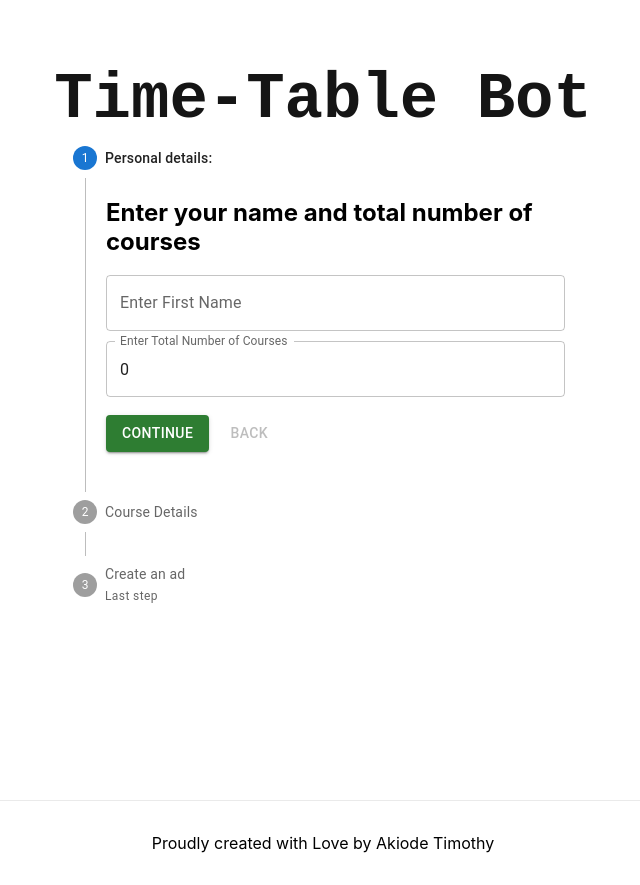
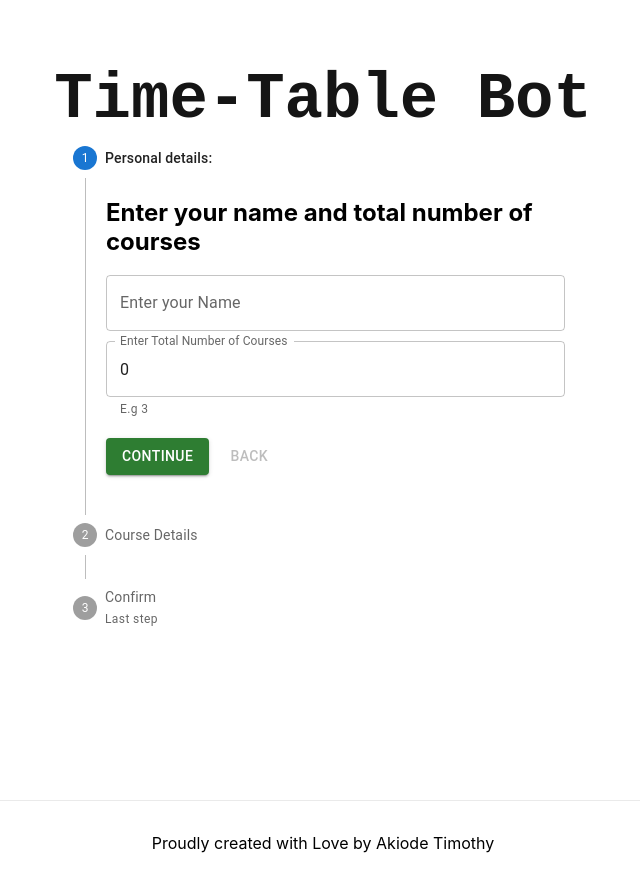
Before and after one commit to Timbaron/Time-Table, a Next.js app: page / in a window 1280 px wide. Shown: the whole page, without its empty margins (317-957 px from the left). Built offline with nearby package versions, Linux system fonts and the light colour scheme.

Commit message:
Save each courses

```diff
--- a/components/box.js
+++ b/components/box.js
@@ -1,4 +1,4 @@
-import React, {useState} from 'react';
+import React, { useState } from 'react';
 import Box from '@mui/material/Box';
 import Stepper from '@mui/material/Stepper';
 import Step from '@mui/material/Step';
@@ -9,6 +9,9 @@ import Paper from '@mui/material/Paper';
 import Typography from '@mui/material/Typography';
 import Form from './form';
 import Courses from './course';
+import Cookie from "js-cookie"
+import Confirm from './confirm';
+
 
 
 
@@ -16,7 +19,9 @@ export default function VerticalLinearStepper() {
     const [activeStep, setActiveStep] = useState(0);
 
     const [name, setName] = useState('')
-    const [courses, setCourses] = useState(0)
+    const [totalcourses, setTotalCourses] = useState(0)
+    const [Allcourses, setAllCourses] = useState([]);
+
 
     const handleNext = () => {
         setActiveStep((prevActiveStep) => prevActiveStep + 1);
@@ -33,19 +38,17 @@ export default function VerticalLinearStepper() {
         {
             label: `Personal details:`,
             title: `Enter your name and total number of courses`,
-            description: <Form name={name} courses={courses} setName={setName} setCourses={setCourses} />,
+            description: <Form name={name} courses={totalcourses} setName={setName} setCourses={setTotalCourses} />,
         },
         {
             label: 'Course Details',
             title: 'Enter Title for each course',
-            description: <Courses courses={courses} />,
+            description: <Courses totalcourses={totalcourses} Allcourses={Allcourses} setAllCourses={setAllCourses} />,
         },
         {
-            label: 'Create an ad',
-            description: `Try out different ad text to see what brings in the most customers,
-              and learn how to enhance your ads using features like ad extensions.
-              If you run into any problems with your ads, find out how to tell if
-              they're running and how to resolve approval issues.`,
+            label: 'Confirm',
+            title: 'Confirm your Enteries',
+            description: <Confirm />,
         },
     ];
 
--- /dev/null
+++ b/components/confirm.js
@@ -0,0 +1,8 @@
+import React from 'react'
+import Cookie from "js-cookie"
+
+export default function Confirm() {
+  return (
+    <div>Confirm</div>
+  )
+}
--- a/components/course.js
+++ b/components/course.js
@@ -1,13 +1,23 @@
-import React from 'react'
+import React, { useId, useEffect } from 'react'
 import Each from './each';
+import Cookie from "js-cookie"
 
-export default function Courses({ courses }) {
+
+export default function Courses({ totalcourses, Allcourses, setAllCourses }) {
   const rendered = [];
-  for (var i = 1; i <= courses; i++) {
-    rendered.push(<Each number={i} />);
+  const courses = '';
+  // delete all cookies from the browser when component is unmounted
+  useEffect(() => {
+    // check is courses exist in local storage
+    // courses = localStorage.getItem('courses');
+  }
+    , [])
+  for (var i = 1; i <= totalcourses; i++) {
+    rendered.push(<Each number={i} Allcourses={Allcourses} setAllCourses={setAllCourses} />);
   }
   return (
     <div>
+      {Allcourses}
       {rendered}
     </div>
   )
--- a/components/each.js
+++ b/components/each.js
@@ -1,14 +1,38 @@
-import { TextField } from '@mui/material'
-import React from 'react'
+import { Button, TextField } from '@mui/material'
+import React, { useState, useId, useEffect } from 'react'
+import Cookie from "js-cookie"
 
-export default function Each({number}) {
+export default function Each({ number, Allcourses, setAllCourses}) {
+    const [course, setCourse] = useState('')
+    const [old, setOld] = useState('')
+    const id = useId();
+    const [status,setStatus] = useState('unsaved')
+
+    function saveHandler(code){
+        if(code !== ''){
+            if(Allcourses.includes(code)){
+                setStatus('saved')
+            }else{
+                setAllCourses([...Allcourses, code])
+                setStatus('saved')
+            }
+        }
+
+    }
+    function changeHandler(code){
+        setStatus('unsaved')
+        setOld(code)
+    }
     return (
+        <div>
             <TextField
                 id="demo-helper-text-misaligned"
                 label="Enter Course Title"
                 style={{ width: '100%', marginBottom: '10px' }}
-          placeholder="E.g Timothy Akiode"
-        //   onChange={(e) => setName(e.target.value)}
+                placeholder="E.g CMP 124"
+                onChange={(e) => changeHandler(e.target.value)}
+                InputProps={{ endAdornment: <Button variant="outlined" onClick={() => saveHandler(old)} disabled={(status == 'saved') ? true : false}>{status}</Button> }}
             />
+        </div>
     )
 }
--- a/components/form.js
+++ b/components/form.js
@@ -1,5 +1,6 @@
 import { TextField } from '@mui/material'
 import React, { useState, useStyles } from 'react'
+import Cookie from "js-cookie"
 
 export default function Form({ name, courses, setName, setCourses }) {
     return (
@@ -7,22 +8,25 @@ export default function Form({ name, courses, setName, setCourses }) {
             {/* <input type="text" onChange={(e) => setName(e.target.value)} className={styles.input} placeholder="Enter your name" /> */}
             <TextField
                 id="demo-helper-text-misaligned"
-                label="Enter First Name"
+                label="Enter your Name"
                 style={{ width: '100%', marginBottom: '10px' }}
-                placeholder="E.g Timothy Akiode"
+                // placeholder="E.g Timothy Akiode"
                 onChange={(e) => setName(e.target.value)}
                 value={name}
-                focused={(name !== '') ? true : false}
+                // focused={true}
             />
             <TextField
                 id="demo-helper-text-misaligned"
                 label="Enter Total Number of Courses"
-                placeholder="E.g 3"
+                // placeholder="E.g 3"
                 style={{ width: '100%', marginBottom: '10px' }}
                 onChange={(e) => setCourses(e.target.value)}
                 inputProps={{ inputMode: 'numeric', pattern: '[0-9]*' }}
                 value={courses}
-                focused={(courses > 0) ? true : false}
+                type="number"
+                helperText="E.g 3"
+                // error={(courses < 1) ? true : false}
+                // focused
             />
             {/* <input type="number" onChange={(e) => setCourses(e.target.value)} className={styles.input} placeholder="Enter total Courses" /> */}
         </div>
--- a/package.json
+++ b/package.json
@@ -12,8 +12,10 @@
     "@emotion/react": "^11.9.3",
     "@emotion/styled": "^11.9.3",
     "@mui/material": "^5.9.1",
+    "js-cookie": "^3.0.1",
     "next": "12.2.3",
     "react": "18.2.0",
+    "react-cookie": "^4.1.1",
     "react-dom": "18.2.0"
   },
   "devDependencies": {
--- a/pages/_app.js
+++ b/pages/_app.js
@@ -1,7 +1,14 @@
+import { CookiesProvider } from 'react-cookie'
 import '../styles/globals.css'
 
 function MyApp({ Component, pageProps }) {
-  return <Component {...pageProps} />
+  return (
+    <>
+      <CookiesProvider>
+        <Component {...pageProps} />
+      </CookiesProvider>
+    </>
+  )
 }
 
 export default MyApp
```
Also changed, not shown: 2 other files (tests, documents, lock files or other folders). Lines whose indentation alone changed are shown as unchanged.
